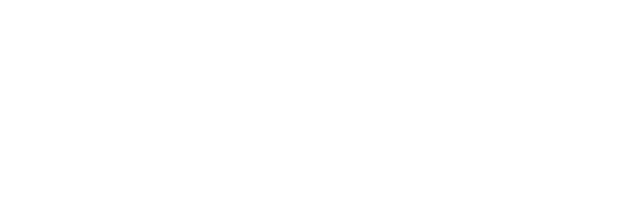
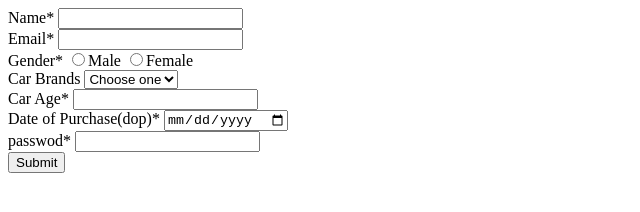
Before and after one commit to acciojob/car-insurance-form-abhi-rout, a website: page main.html in a window 1280 px wide. Shown: the whole page, without its empty margins (0-640 px from the left). Drawn offline with Linux system fonts and the light colour scheme.

Commit message:
created a submission

```diff
--- a/main.html
+++ b/main.html
@@ -8,6 +8,50 @@
 
 <body>
 	<!-- the entire body must be written by student -->
+	<form  method="post">
+        <div>
+            <label for="name">Name*</label>
+            <input type="text" name="#name" id="#name" required><br>
+
+        </div>
+        <div>
+            <label for="email">Email*</label>
+            <input type="email" name="#email" id="#email" required><br>
+        </div>
+        <div>
+            <label for="gender">Gender*</label>
+            <input type="radio" name="#gender" id="#gender" required>Male
+            <input type="radio"  name="#gender" id="#gender" required>Female<br>
+
+        </div>
+        <div>
+            <lable for="car">Car Brands</lable>
+            <select name="#car" id="#car">
+				<option name="choose one"value="">Choose one</option>
+                <option name="BMW"value="Apple">BMW</option>
+                <option name="Audi" value="Asus">Audi</option>
+                <option name="Mercedez" value="Mercedez">Mercedez</option><br>
+
+            </select>
+        </div>
+        <div>
+            <label for=" carage">Car Age*</label>
+            <input type="number" name="#carage" id="#carage" required><br>
+
+        </div>
+        <div>
+            <label for="dop">Date of Purchase(dop)*</label>
+            <input type="date" name="#dop" id="#dop" required><br>
+        </div>
+        <div>
+            <label for="password">passwod*</label>
+            <input type="password"  name="#password" id="#password" required><br>
+        </div>
+        <div>
+            <input type="submit">
+        </div>
+
+    </form>
     <script type="text/javascript" src="./script.js">
 </script>
 
```
